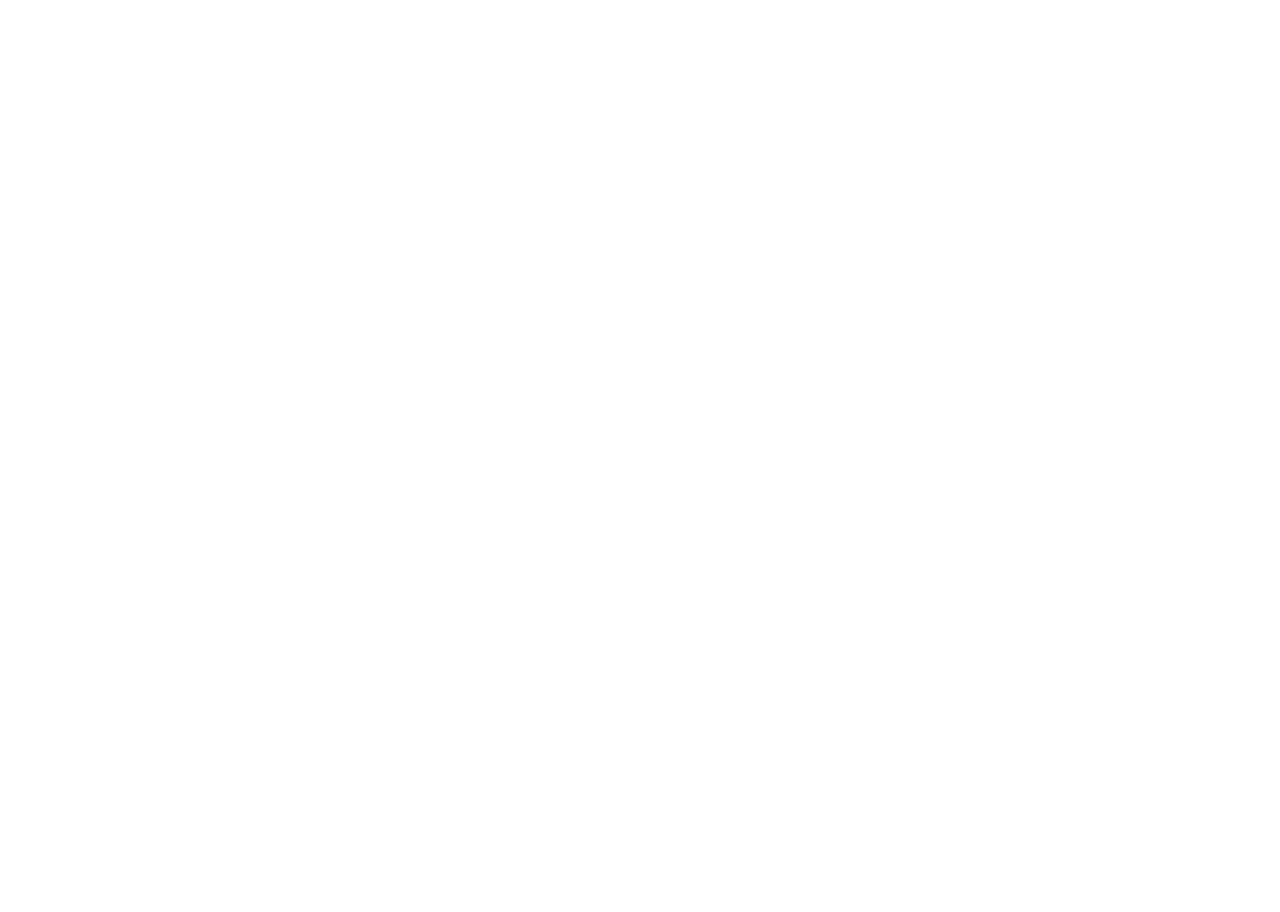
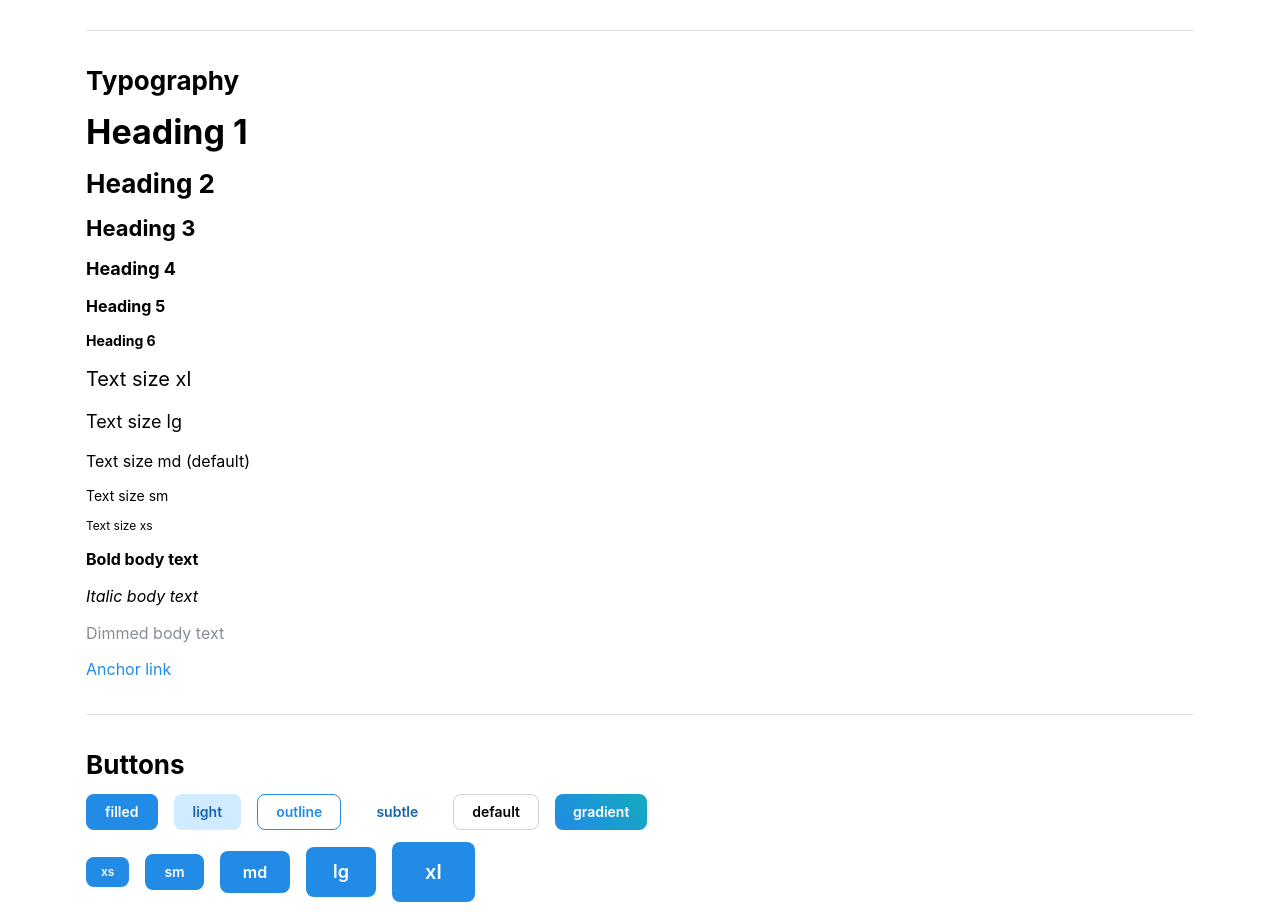
Before and after one commit to Thistle-Grow-Software/griddy-web-portal, a React (Vite) app: page /theme-preview in a window 1280 px wide. Shown: the part 171-1083 px from the top of the page. Before the commit the page ends 800 px from the top, so only its background shows below. Built offline with nearby package versions, Linux system fonts and the light colour scheme.

Commit message:
feat(TGF-325): Add theme-preview
Signed-off-by: John Griebel <jkgriebel93@gmail.com>

```diff
--- a/src/App.tsx
+++ b/src/App.tsx
@@ -1,5 +1,6 @@
 import "@mantine/core/styles.css";
 import "@mantine/notifications/styles.css";
+import "@mantine/dates/styles.css";
 
 import { AppShell, Burger, Group, MantineProvider, Text, Title } from "@mantine/core";
 import { useDisclosure } from "@mantine/hooks";
@@ -7,15 +8,19 @@
 import { Notifications } from "@mantine/notifications";
 
 import { ThemeToggle } from "./components/ThemeToggle";
+import { ThemePreviewPage } from "./pages/ThemePreview.page";
 
 export function App() {
 	const [mobileOpened, { toggle: toggleMobile }] = useDisclosure();
 	const [desktopOpened, { toggle: toggleDesktop }] = useDisclosure(false);
 
+	const isThemePreview =
+		typeof window !== "undefined" && window.location.pathname === "/theme-preview";
+
 	return (
 		<MantineProvider defaultColorScheme="auto">
 			<Notifications />
-			<ModalsProvider />
+			<ModalsProvider>
 				<AppShell
 					padding="md"
 					header={{ height: 48 }}
@@ -41,9 +46,10 @@
 					<AppShell.Navbar p="md">Navbar</AppShell.Navbar>
 
 					<AppShell.Main>
-					<Text>Hello world!</Text>
+						{isThemePreview ? <ThemePreviewPage /> : <Text>Hello world!</Text>}
 					</AppShell.Main>
 				</AppShell>
+			</ModalsProvider>
 		</MantineProvider>
 	);
 }
--- /dev/null
+++ b/src/pages/ThemePreview.page.tsx
@@ -0,0 +1,257 @@
+import { ThemeToggle } from "@/components/ThemeToggle";
+import {
+	Alert,
+	Anchor,
+	Badge,
+	Box,
+	Button,
+	Card,
+	Checkbox,
+	ColorSwatch,
+	Container,
+	Divider,
+	Group,
+	NumberInput,
+	PasswordInput,
+	Radio,
+	SegmentedControl,
+	Select,
+	SimpleGrid,
+	Slider,
+	Stack,
+	Switch,
+	Text,
+	TextInput,
+	Textarea,
+	Title,
+	useMantineTheme,
+} from "@mantine/core";
+import { DatePickerInput } from "@mantine/dates";
+import { modals } from "@mantine/modals";
+import { notifications } from "@mantine/notifications";
+
+const BUTTON_VARIANTS = ["filled", "light", "outline", "subtle", "default", "gradient"] as const;
+
+const SHADE_INDICES = [0, 1, 2, 3, 4, 5, 6, 7, 8, 9] as const;
+
+export function ThemePreviewPage() {
+	const theme = useMantineTheme();
+	const colorNames = Object.keys(theme.colors);
+
+	return (
+		<Container size="lg" py="xl">
+			<Stack gap="xl">
+				<Group justify="space-between" align="flex-end">
+					<Stack gap={4}>
+						<Title order={1}>Theme preview</Title>
+						<Text c="dimmed">
+							Dev reference for typography, buttons, swatches, and form controls.
+						</Text>
+					</Stack>
+					<ThemeToggle />
+				</Group>
+
+				<Divider />
+
+				<section aria-labelledby="typography-heading">
+					<Stack gap="sm">
+						<Title id="typography-heading" order={2}>
+							Typography
+						</Title>
+						<Title order={1}>Heading 1</Title>
+						<Title order={2}>Heading 2</Title>
+						<Title order={3}>Heading 3</Title>
+						<Title order={4}>Heading 4</Title>
+						<Title order={5}>Heading 5</Title>
+						<Title order={6}>Heading 6</Title>
+						<Text size="xl">Text size xl</Text>
+						<Text size="lg">Text size lg</Text>
+						<Text>Text size md (default)</Text>
+						<Text size="sm">Text size sm</Text>
+						<Text size="xs">Text size xs</Text>
+						<Text fw={700}>Bold body text</Text>
+						<Text fs="italic">Italic body text</Text>
+						<Text c="dimmed">Dimmed body text</Text>
+						<Anchor href="#typography-heading">Anchor link</Anchor>
+					</Stack>
+				</section>
+
+				<Divider />
+
+				<section aria-labelledby="buttons-heading">
+					<Stack gap="sm">
+						<Title id="buttons-heading" order={2}>
+							Buttons
+						</Title>
+						<Group>
+							{BUTTON_VARIANTS.map((variant) => (
+								<Button
+									key={variant}
+									variant={variant}
+									gradient={
+										variant === "gradient" ? { from: "blue", to: "cyan", deg: 45 } : undefined
+									}
+								>
+									{variant}
+								</Button>
+							))}
+						</Group>
+						<Group>
+							<Button size="xs">xs</Button>
+							<Button size="sm">sm</Button>
+							<Button size="md">md</Button>
+							<Button size="lg">lg</Button>
+							<Button size="xl">xl</Button>
+						</Group>
+						<Group>
+							<Button color="red">Red</Button>
+							<Button color="green">Green</Button>
+							<Button color="grape">Grape</Button>
+							<Button disabled>Disabled</Button>
+							<Button loading>Loading</Button>
+						</Group>
+						<Group>
+							<Badge>Default badge</Badge>
+							<Badge color="red" variant="light">
+								Red light
+							</Badge>
+							<Badge color="green" variant="outline">
+								Green outline
+							</Badge>
+							<Badge color="grape" variant="filled">
+								Grape filled
+							</Badge>
+						</Group>
+					</Stack>
+				</section>
+
+				<Divider />
+
+				<section aria-labelledby="colors-heading">
+					<Stack gap="sm">
+						<Title id="colors-heading" order={2}>
+							Color swatches
+						</Title>
+						<Text c="dimmed" size="sm">
+							All ten shades for each palette in <code>theme.colors</code>.
+						</Text>
+						<Stack gap="md">
+							{colorNames.map((name) => (
+								<Box key={name}>
+									<Text size="sm" fw={500} mb={4}>
+										{name}
+									</Text>
+									<Group gap={4}>
+										{SHADE_INDICES.map((shade) => (
+											<ColorSwatch
+												key={shade}
+												color={theme.colors[name][shade]}
+												size={28}
+												title={`${name}.${shade}`}
+											/>
+										))}
+									</Group>
+								</Box>
+							))}
+						</Stack>
+					</Stack>
+				</section>
+
+				<Divider />
+
+				<section aria-labelledby="forms-heading">
+					<Stack gap="sm">
+						<Title id="forms-heading" order={2}>
+							Form controls
+						</Title>
+						<SimpleGrid cols={{ base: 1, sm: 2 }} spacing="md">
+							<TextInput
+								label="Text input"
+								placeholder="Type something"
+								description="With a description"
+							/>
+							<TextInput
+								label="With error"
+								placeholder="Type something"
+								error="This field is required"
+							/>
+							<PasswordInput label="Password" placeholder="••••••••" />
+							<NumberInput label="Number" placeholder="0" />
+							<Select
+								label="Select"
+								placeholder="Pick one"
+								data={["NFL", "NCAA FBS", "UFL", "CFL"]}
+							/>
+							<DatePickerInput label="Date" placeholder="Pick a date" />
+							<Textarea label="Textarea" placeholder="Multi-line input" autosize minRows={2} />
+							<Stack gap="xs">
+								<Text size="sm" fw={500}>
+									Slider
+								</Text>
+								<Slider defaultValue={40} />
+							</Stack>
+						</SimpleGrid>
+
+						<Group>
+							<Checkbox label="Checkbox" defaultChecked />
+							<Switch label="Switch" defaultChecked />
+						</Group>
+
+						<Radio.Group label="Radio group" defaultValue="film">
+							<Group mt="xs">
+								<Radio value="stats" label="Stats" />
+								<Radio value="film" label="Film" />
+								<Radio value="both" label="Both" />
+							</Group>
+						</Radio.Group>
+
+						<SegmentedControl data={["Day", "Week", "Season"]} defaultValue="Week" />
+					</Stack>
+				</section>
+
+				<Divider />
+
+				<section aria-labelledby="feedback-heading">
+					<Stack gap="sm">
+						<Title id="feedback-heading" order={2}>
+							Feedback
+						</Title>
+						<Group>
+							<Button
+								onClick={() =>
+									notifications.show({
+										title: "Hello",
+										message: "This is a Mantine notification.",
+									})
+								}
+							>
+								Show notification
+							</Button>
+							<Button
+								variant="light"
+								onClick={() =>
+									modals.openConfirmModal({
+										title: "Confirm action",
+										children: <Text size="sm">Just a preview modal.</Text>,
+										labels: { confirm: "Confirm", cancel: "Cancel" },
+									})
+								}
+							>
+								Open modal
+							</Button>
+						</Group>
+						<Alert title="Info alert" color="blue">
+							Alerts use the active color scheme.
+						</Alert>
+						<Card withBorder padding="md">
+							<Text fw={600}>Card</Text>
+							<Text size="sm" c="dimmed">
+								Surfaces use theme background and border tokens.
+							</Text>
+						</Card>
+					</Stack>
+				</section>
+			</Stack>
+		</Container>
+	);
+}
```
Lines whose indentation alone changed are shown as unchanged.
